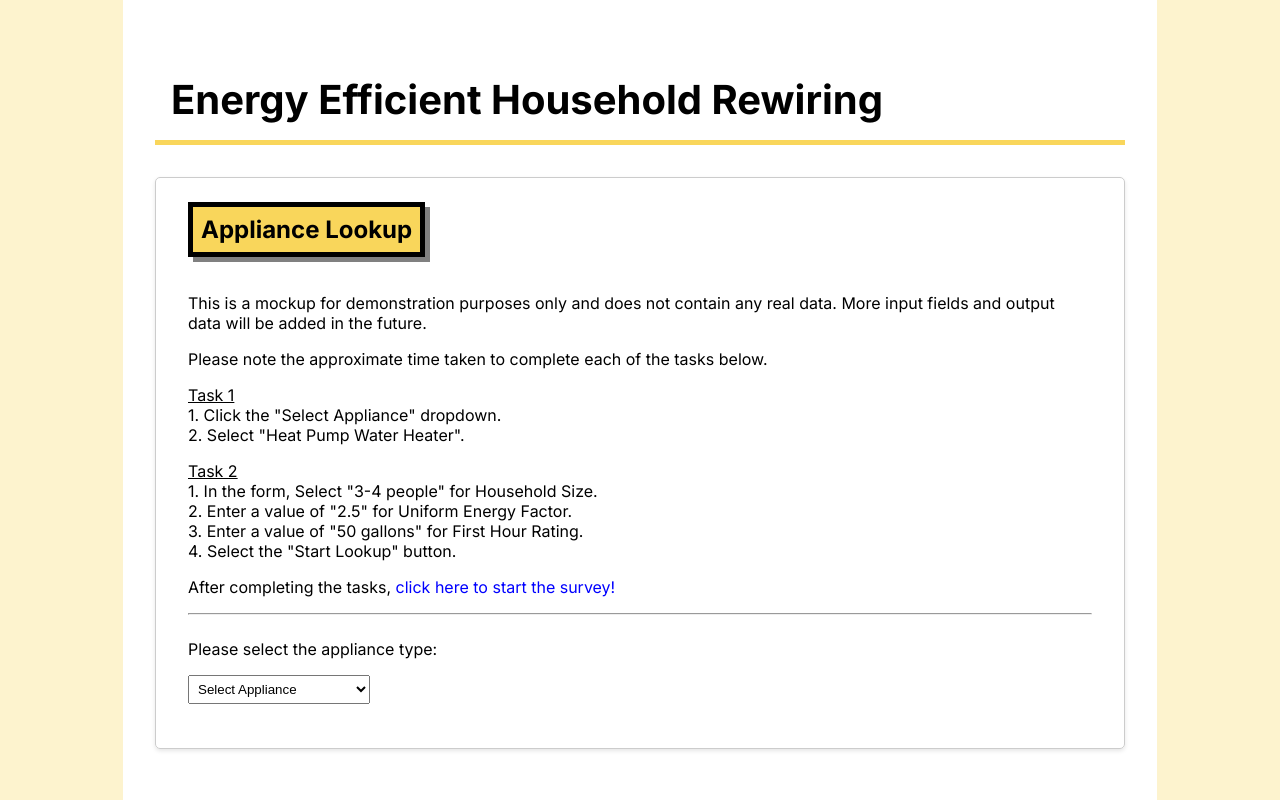
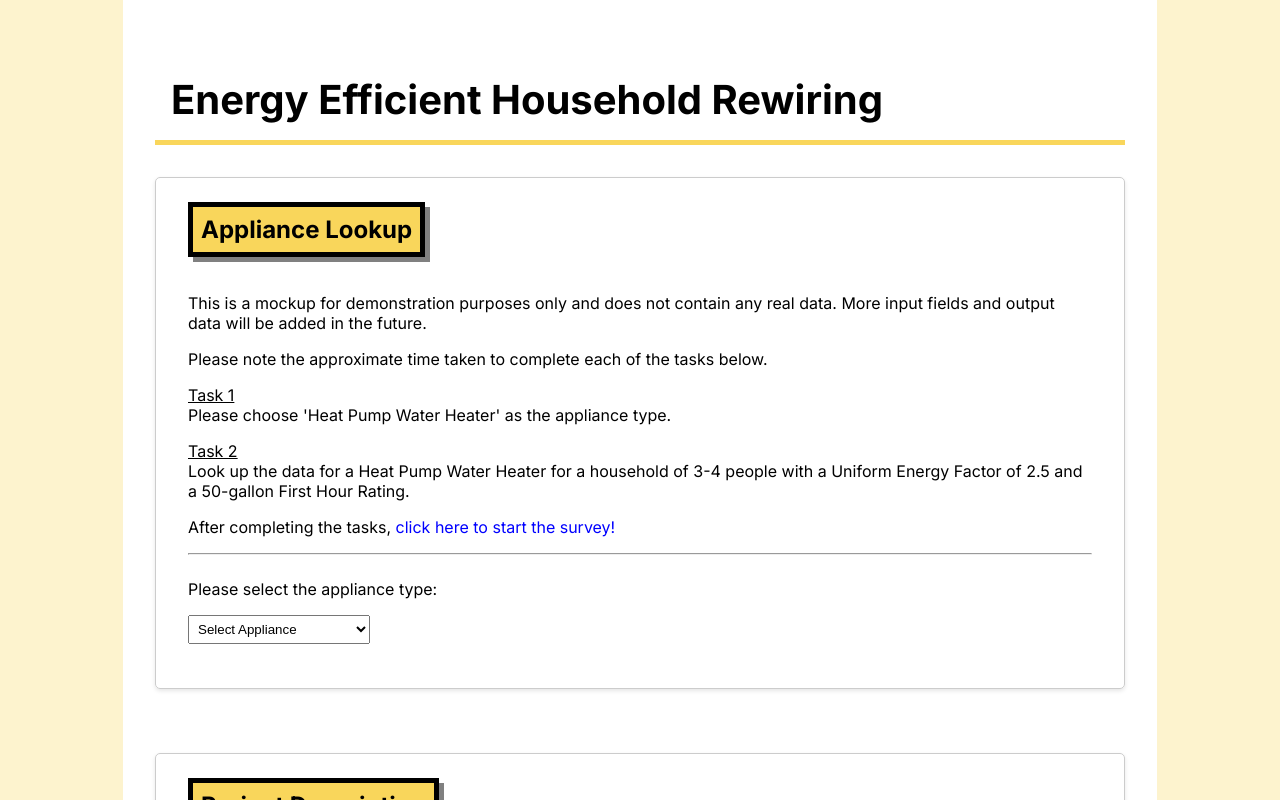
Before and after one commit to datu925/electric-machines, a Next.js app in the folder frontend/: page / in a window 1280 px wide. Shown: the top 800 px of the page. Built offline with nearby package versions, Linux system fonts and the light colour scheme.

Commit message:
update task wording (#11)

```diff
--- a/frontend/app/page.tsx
+++ b/frontend/app/page.tsx
@@ -28,9 +28,7 @@ export default function Home() {
           <p>
             <span className={styles.underline}>Task 1</span>
             <br />
-            1. Click the "Select Appliance" dropdown.
-            <br />
-            2. Select "Heat Pump Water Heater".
+            Please choose 'Heat Pump Water Heater' as the appliance type.
           </p>
         </div>
         <div></div>
@@ -38,13 +36,9 @@ export default function Home() {
           <p>
             <span className={styles.underline}>Task 2</span>
             <br />
-            1. In the form, Select "3-4 people" for Household Size.
-            <br />
-            2. Enter a value of "2.5" for Uniform Energy Factor.
-            <br />
-            3. Enter a value of "50 gallons" for First Hour Rating.
-            <br />
-            4. Select the "Start Lookup" button.
+            Look up the data for a Heat Pump Water Heater for a household of 3-4
+            people with a Uniform Energy Factor of 2.5 and a 50-gallon First
+            Hour Rating.
           </p>
         </div>
         <div>
```
